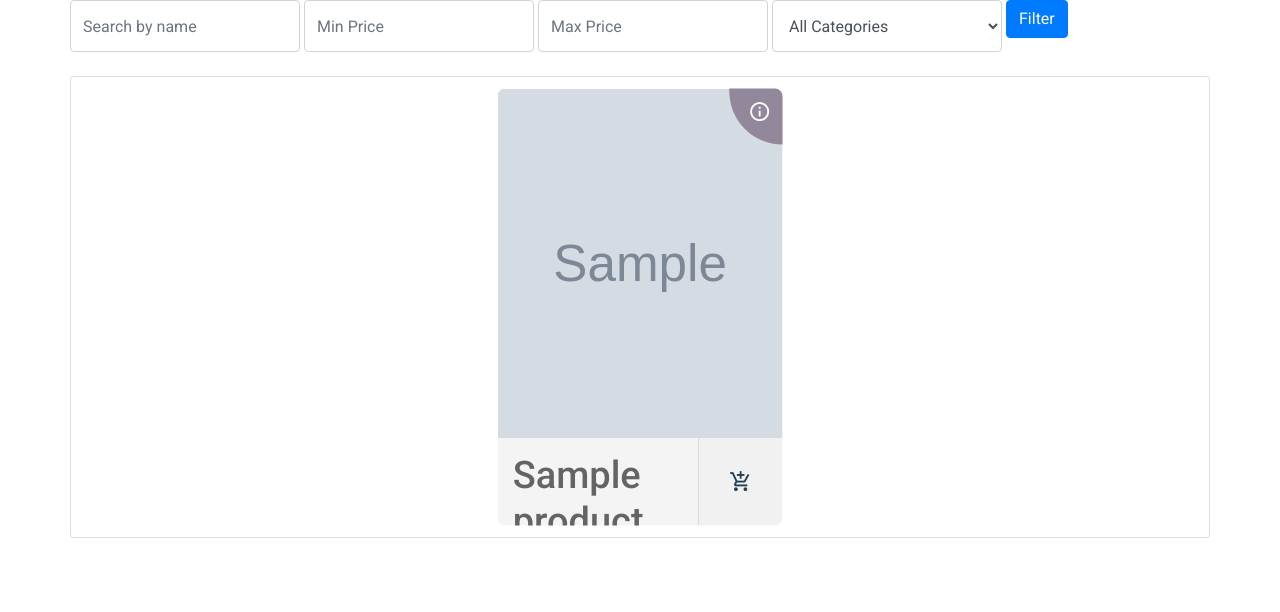
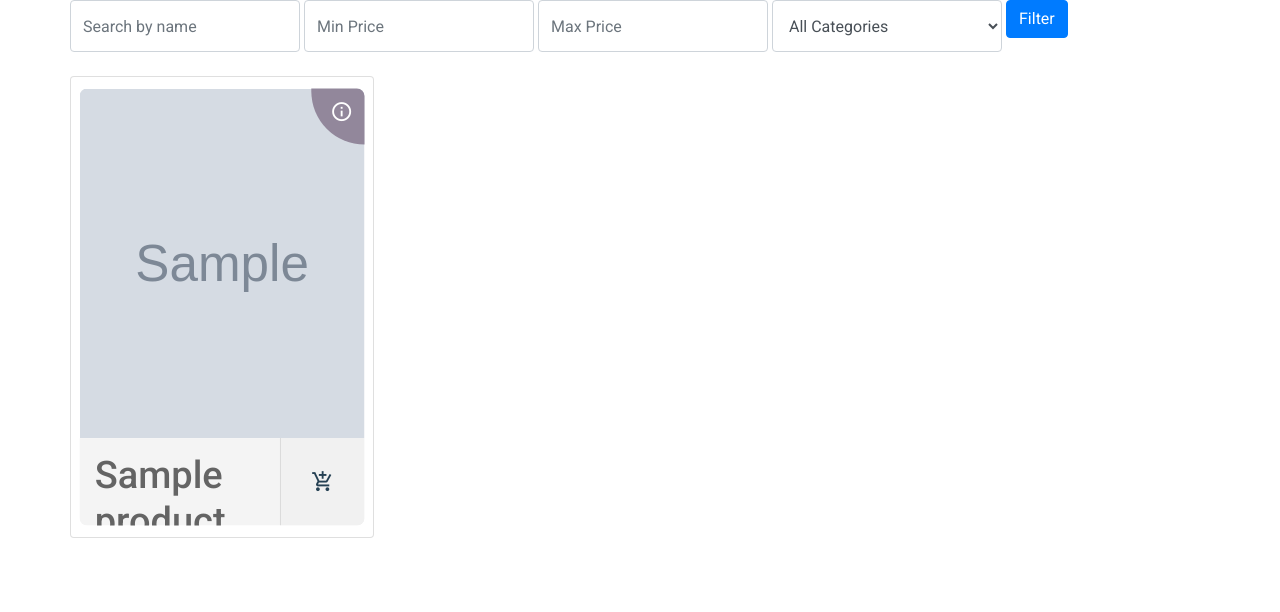
Before and after one commit to pepekr/cicd_online_shop_lab4, a Django app: page /search/ in a window 1280 px wide. Shown: the part 80-692 px from the top of the page. Run offline with Django 5.2, Linux system fonts and the light colour scheme; tables that the repository leaves empty hold one stand-in row (values such as "Sample post"); grey boxes marked "Sample" are stand-in pictures; some libraries are stand-ins or nearby versions.

Commit message:
final styles

```diff
--- a/store/templates/search.html
+++ b/store/templates/search.html
@@ -2,22 +2,45 @@
 {% block title %}Search{% endblock %}
 {% load static %}
 {% block content %}
+    <style>
+        .product-grid {
+            display: flex;
+            flex-wrap: wrap;
+            gap: 20px;
+        }
+
+        .product-column {
+            flex-basis: 23%;
+            flex-grow: 0;
+            flex-shrink: 0;
+        }
+
+        .card {
+            /* Optional: make cards take full width of column */
+            width: 100%;
+        }
+
+    </style>
     <form method="get" action="{% url 'search' %}" class="mb-4">
         <div class="row">
             <div class="col">
-        <input type="text" name="name" class="form-control" placeholder="Search by name" value="{{ request.GET.name }}">
+                <input type="text" name="name" class="form-control" placeholder="Search by name"
+                       value="{{ request.GET.name }}">
             </div>
             <div class="col">
-        <input type="number" name="min_price" class="form-control" placeholder="Min Price" value="{{ request.GET.min_price }}">
+                <input type="number" name="min_price" class="form-control" placeholder="Min Price"
+                       value="{{ request.GET.min_price }}">
             </div>
             <div class="col">
-        <input type="number" name="max_price" class="form-control" placeholder="Max Price" value="{{ request.GET.max_price }}">
+                <input type="number" name="max_price" class="form-control" placeholder="Max Price"
+                       value="{{ request.GET.max_price }}">
             </div>
             <div class="col">
                 <select name="category" class="form-control">
                     <option value="">All Categories</option>
                     {% for cat in categories %}
-            <option value="{{ cat }}" {% if request.GET.category == cat %}selected{% endif %}>{{ cat }}</option>
+                        <option value="{{ cat }}"
+                                {% if request.GET.category == cat %}selected{% endif %}>{{ cat }}</option>
                     {% endfor %}
                 </select>
             </div>
@@ -27,11 +50,15 @@
         </div>
     </form>
 
+    <div class="product-grid">
         {% for product in products %}
-    <div class="card mb-3">
+            <div class="product-column">
+                <div class="card">
                     {% include "card.html" with item=product %}
+                </div>
             </div>
         {% empty %}
             <p>No products found.</p>
         {% endfor %}
+    </div>
 {% endblock %}
```
Lines whose indentation alone changed are shown as unchanged.
